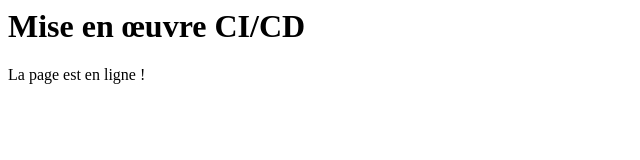
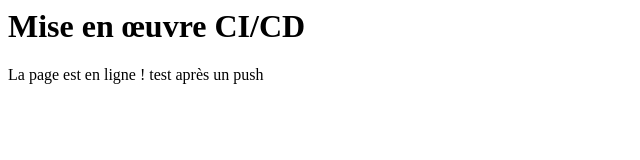
Before and after one commit to Shadowlicium/premier-cicd, a plain HTML site: page index.html in a window 1280 px wide. Shown: the whole page, without its empty margins (0-640 px from the left). Drawn offline with Linux system fonts and the light colour scheme.

Commit message:
test pull

```diff
--- a/index.html
+++ b/index.html
@@ -2,6 +2,6 @@
 <head><title>Premier labo</title></head>
 <body>
 <h1>Mise en œuvre CI/CD </h1>
-<p>La page est en ligne !</p>
+<p>La page est en ligne ! test après un push</p>
 </body>
 </html>
```
